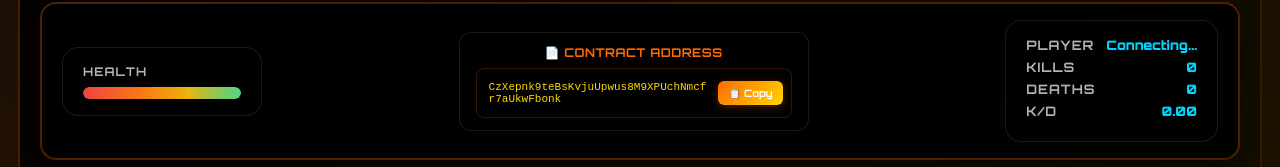
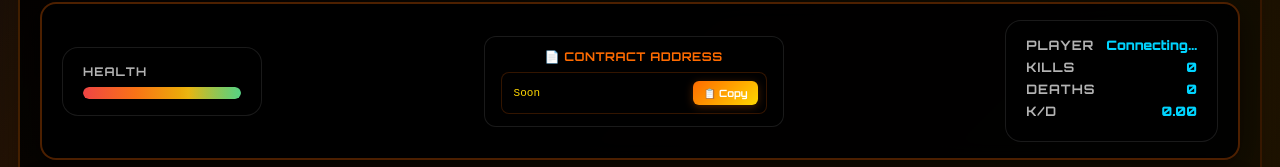
Before and after one commit to ywa0/finalbonker, a website: page index.html in a window 1280 px wide. Shown: the part 113-280 px from the top of the page. Drawn offline with nearby package versions, Linux system fonts and the light colour scheme.

Commit message:
Deploying updates

```diff
--- a/index.html
+++ b/index.html
@@ -1495,7 +1495,7 @@
             <div class="hud-contract-section">
                 <div class="hud-contract-title">📄 Contract Address</div>
                 <div class="hud-contract-address-container">
-                    <div class="hud-contract-address" id="hudContractAddress">CzXepnk9teBsKvjuUpwus8M9XPUchNmcfr7aUkwFbonk</div>
+                    <div class="hud-contract-address" id="hudContractAddress">Soon</div>
                     <button class="hud-copy-button" id="hudCopyButton" onclick="copyHudContractAddress()">📋 Copy</button>
                 </div>
             </div>
@@ -1593,7 +1593,7 @@
         <div class="contract-section">
             <div class="contract-title">📄 Contract Address</div>
             <div class="contract-address-container">
-                <div class="contract-address" id="contractAddress">CzXepnk9teBsKvjuUpwus8M9XPUchNmcfr7aUkwFbonk</div>
+                <div class="contract-address" id="contractAddress">Soon</div>
                 <button class="copy-button" id="copyButton" onclick="copyContractAddress()">📋 Copy</button>
             </div>
             <div class="copy-feedback" id="copyFeedback">Copied to clipboard!</div>
```
